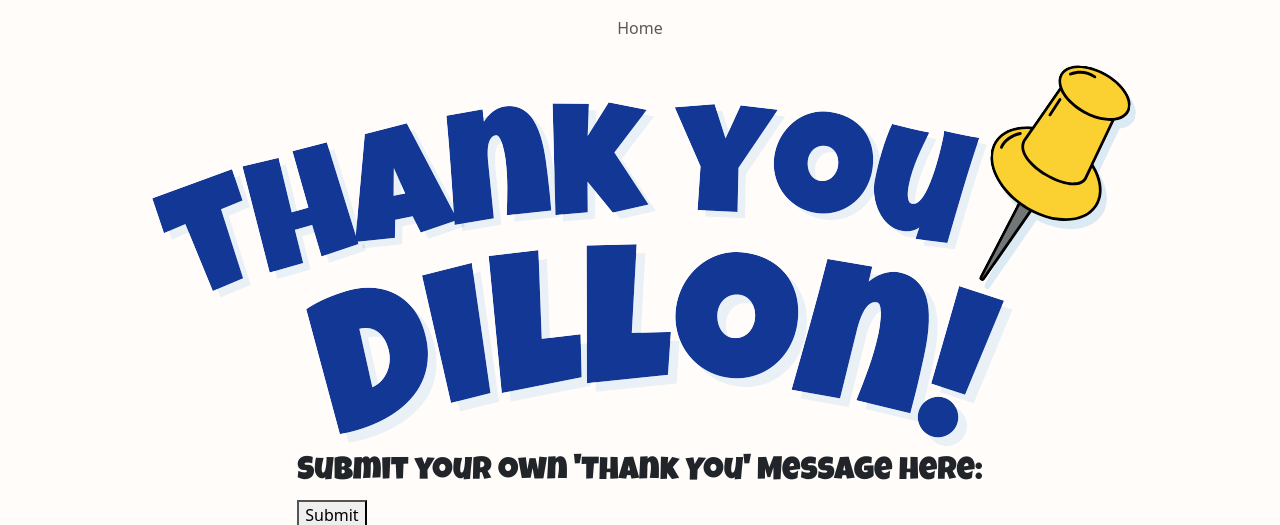
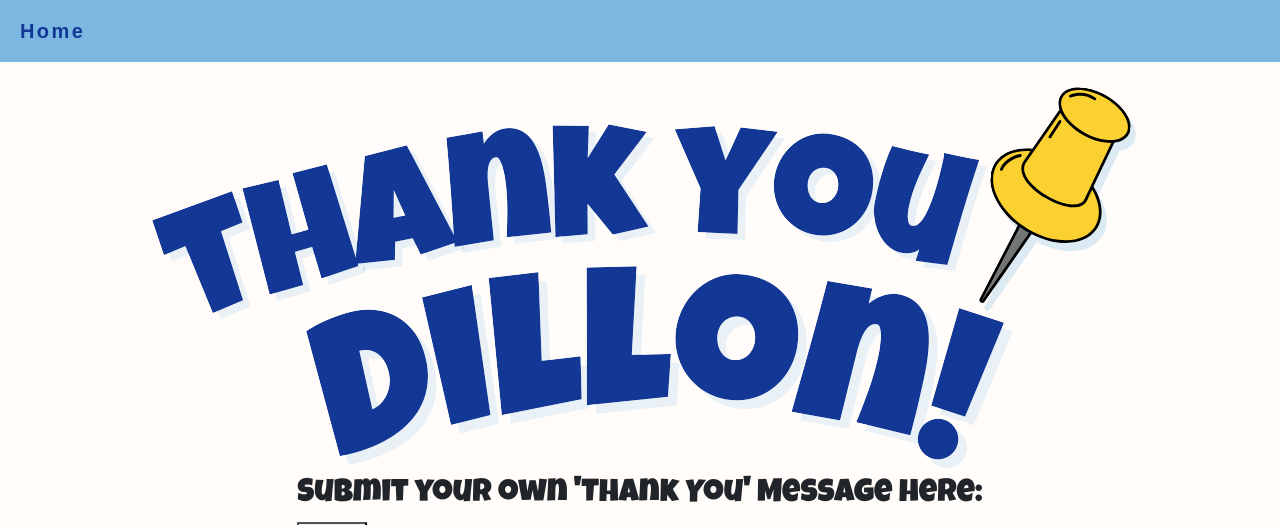
Before and after one commit to alexaspinalldev/Message-board, a Django app: page /home/ in a window 1280 px wide. Shown: the top 525 px of the page. Run offline with Django 4.2, Linux system fonts and the light colour scheme; data that the repository does not hold is empty; some libraries are stand-ins or nearby versions; some web fonts are replaced.

Commit message:
add nav style

```diff
--- a/static/css/style.css
+++ b/static/css/style.css
@@ -79,50 +79,6 @@ body {
     align-items: center;
 }
 
-
-/*
-.button-container {
-    margin-top: 20px;
-    position: relative;
-}
-
-.envelope-button {
-    display: block;
-    width: 120px;
-    height: 70px;
-    position: relative;
-    background: var(--yellow);
-    border-radius: 5px;
-    text-decoration: none;
-    overflow: hidden;
-}
-
-
-.top-flap {
-    position: absolute;
-    top: 0;
-    left: 0;
-    width: 100%;
-    height: 40px;
-    background: #ffbe33;
-    clip-path: polygon(0 0, 100% 0, 50% 100%);
-}
-
-.envelope-body {
-    position: absolute;
-    top: 40px;
-    left: 0;
-    width: 100%;
-    height: 50px;
-    background: var(--yellow);
-}
-
-.button-text {
-    font-family: var(--body-font);
-    text-transform: capitalize;
-    font-weight: 500;
-} */
-
 .button-envelope {
     background-color: var(--off-white);
     border: none;
@@ -133,6 +89,34 @@ body {
     cursor: pointer;
 }
 
+/* Homepage*/
+
+.navbar-toggler {
+    border: none;
+}
+
+#base-nav {
+    background-color: var(--light-blue);
+    margin-bottom: 1rem;
+    width: 100%;
+}
+
+.navbar .nav-link {
+    color: var(--dark-blue);
+    font-family: var(--body-font);
+    letter-spacing: 0.15rem;
+    font-weight: 600;
+    font-size: 20px;
+}
+
+.nav-link:hover {
+    color: var(--yellow);
+}
+
+.navbar .nav-link .active {
+    font-weight: 480;
+}
+
 
 .post-cloud {
     width: 20vw;
```
